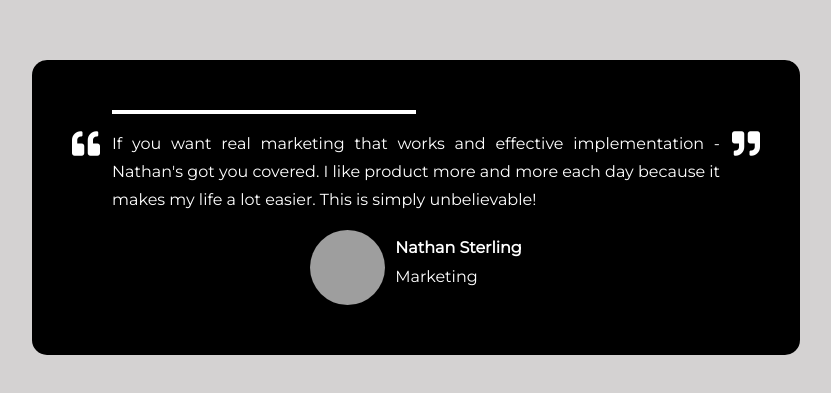
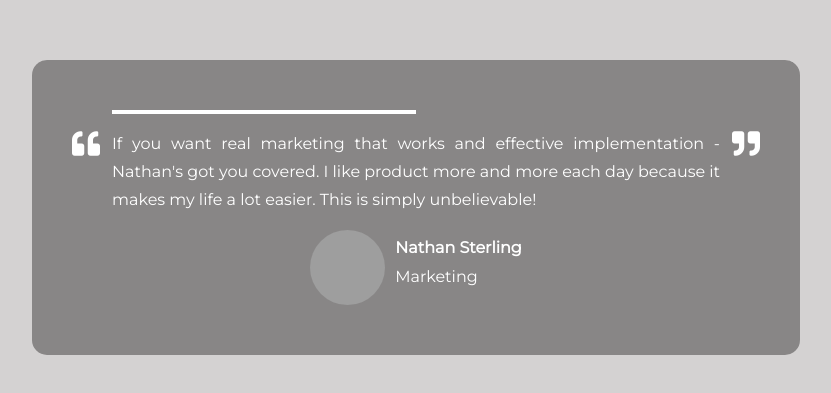
Before and after one commit to itsbashir/Testimonials, a plain HTML site: page index.html in a window 1280 px wide. Shown: the part 193-586 px from the top of the page, without its empty margins (224-1055 px from the left). Drawn offline with Linux system fonts and the light colour scheme; grey boxes are pictures that could not be loaded.

Commit message:
small changes

```diff
--- a/style.css
+++ b/style.css
@@ -18,7 +18,7 @@ body {
 
 .testimonials-container {
   position: relative;
-  background-color: rgb(0, 0, 0);
+  background-color: rgb(136, 134, 134);
   color: rgb(255, 255, 255);
   border-radius: 15px;
   margin: 20px auto;
```
